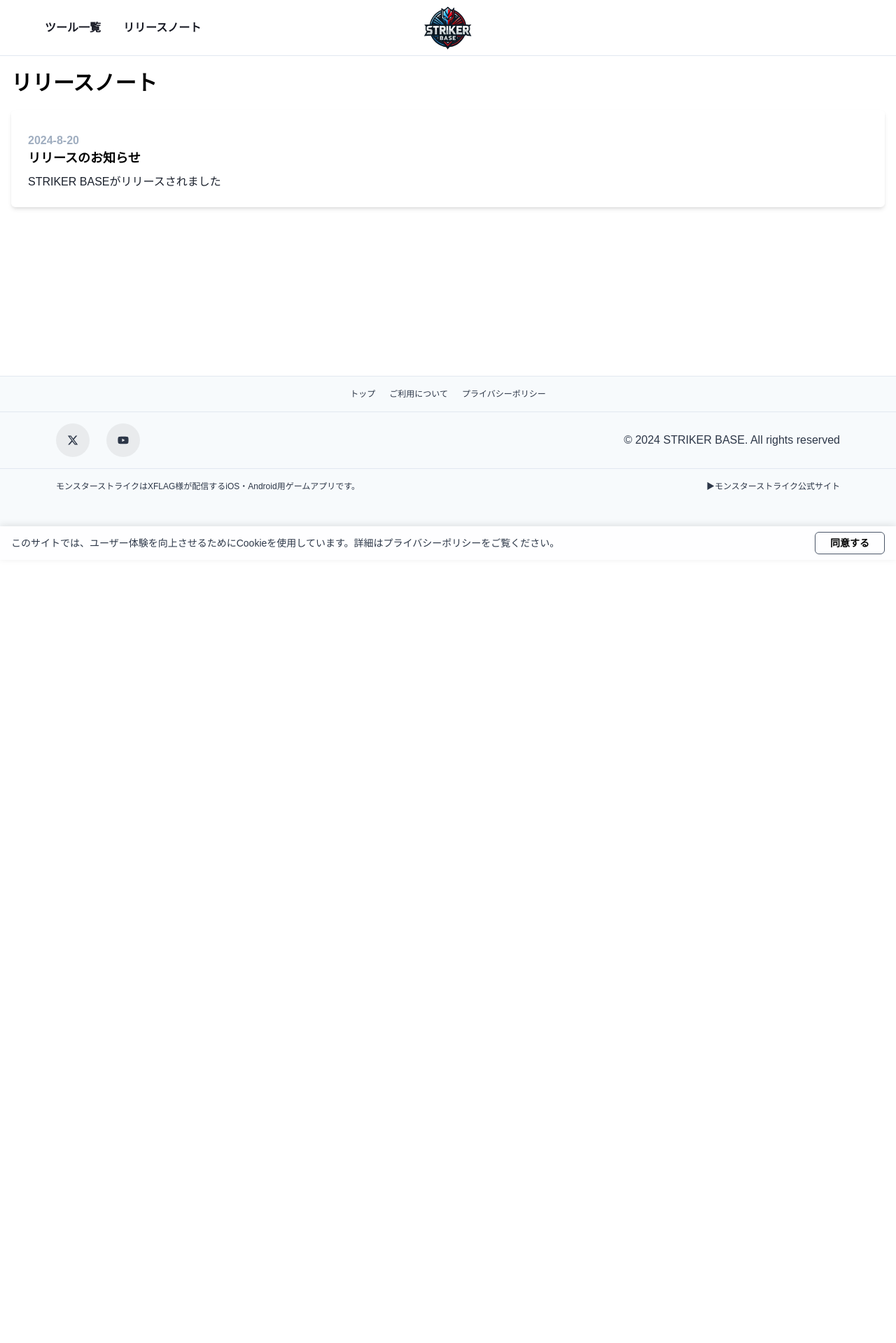
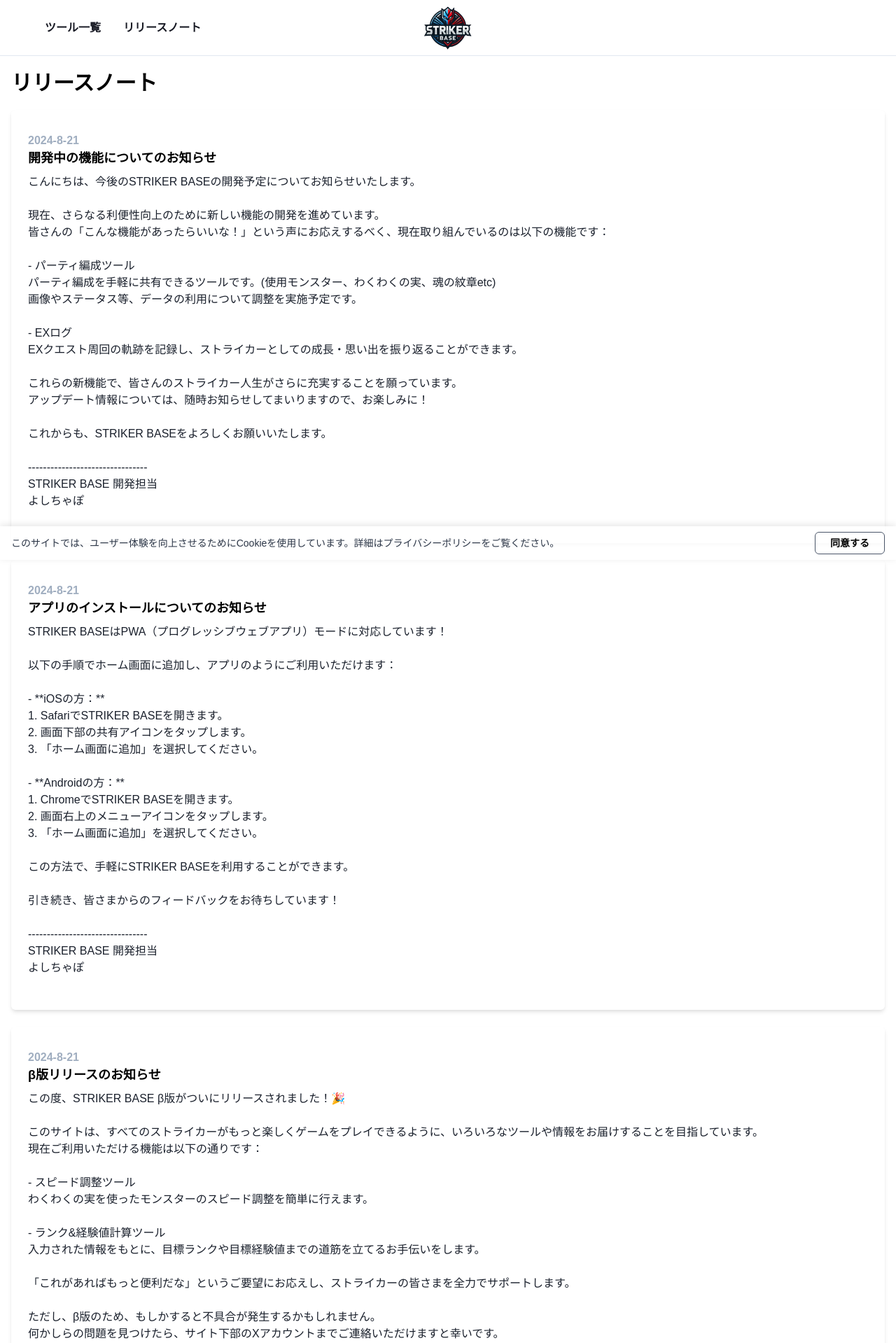
Before and after one commit to isChamPolar/striker-base, a React (Vite) app: page /release-notes in a window 1280 px wide. Shown: the top 1919 px of the page at 70% size. Before the commit the page ends 800 px from the top, so only its background shows below. Built offline with nearby package versions, Linux system fonts and the light colour scheme.

Commit message:
リリース

```diff
--- a/index.html
+++ b/index.html
@@ -35,6 +35,8 @@
       gtag('config', 'G-5HDV0C0KD0');
     </script>
     <!-- End Google Analytics -->
+    <script async src="https://pagead2.googlesyndication.com/pagead/js/adsbygoogle.js?client=ca-pub-1930471475519673"
+    crossorigin="anonymous"></script>
   </head>
   <body>
     <div id="root"></div>
--- a/src/constants/releaseNotes.tsx
+++ b/src/constants/releaseNotes.tsx
@@ -1,7 +1,80 @@
+export const getReleaseNotes = () => {
+  return [...releaseNotes].reverse();
+}
+
 export const releaseNotes = [
   {
-    date: '2024-8-20',
-    title: 'リリースのお知らせ',
-    content: 'STRIKER BASEがリリースされました',
+    date: '2024-8-21',
+    title: 'β版リリースのお知らせ',
+    content: `この度、STRIKER BASE β版がついにリリースされました！🎉
+
+このサイトは、すべてのストライカーがもっと楽しくゲームをプレイできるように、いろいろなツールや情報をお届けすることを目指しています。
+現在ご利用いただける機能は以下の通りです：
+
+- スピード調整ツール
+わくわくの実を使ったモンスターのスピード調整を簡単に行えます。
+
+- ランク&経験値計算ツール
+入力された情報をもとに、目標ランクや目標経験値までの道筋を立てるお手伝いをします。
+
+「これがあればもっと便利だな」というご要望にお応えし、ストライカーの皆さまを全力でサポートします。
+
+ただし、β版のため、もしかすると不具合が発生するかもしれません。
+何かしらの問題を見つけたら、サイト下部のXアカウントまでご連絡いただけますと幸いです。
+皆さまからのフィードバックを心よりお待ちしています。
+
+これからも、STRIKER BASEをよろしくお願いいたします。
+
+--------------------------------
+STRIKER BASE 開発担当
+よしちゃぽ
+
+`,
+  },
+  {
+    date: '2024-8-21',
+    title: 'アプリのインストールについてのお知らせ',
+    content: `STRIKER BASEはPWA（プログレッシブウェブアプリ）モードに対応しています！\n\n以下の手順でホーム画面に追加し、アプリのようにご利用いただけます：
+
+- **iOSの方：**\n  1. SafariでSTRIKER BASEを開きます。\n  2. 画面下部の共有アイコンをタップします。\n  3. 「ホーム画面に追加」を選択してください。
+
+- **Androidの方：**\n  1. ChromeでSTRIKER BASEを開きます。\n  2. 画面右上のメニューアイコンをタップします。\n  3. 「ホーム画面に追加」を選択してください。
+
+この方法で、手軽にSTRIKER BASEを利用することができます。
+
+引き続き、皆さまからのフィードバックをお待ちしています！
+
+--------------------------------
+STRIKER BASE 開発担当
+よしちゃぽ
+
+`,
+
+  },
+  {
+    date: '2024-8-21',
+    title: '開発中の機能についてのお知らせ',
+    content: `こんにちは、今後のSTRIKER BASEの開発予定についてお知らせいたします。
+
+現在、さらなる利便性向上のために新しい機能の開発を進めています。
+皆さんの「こんな機能があったらいいな！」という声にお応えするべく、現在取り組んでいるのは以下の機能です：
+
+- パーティ編成ツール
+パーティ編成を手軽に共有できるツールです。(使用モンスター、わくわくの実、魂の紋章etc)
+画像やステータス等、データの利用について調整を実施予定です。
+
+- EXログ
+EXクエスト周回の軌跡を記録し、ストライカーとしての成長・思い出を振り返ることができます。
+
+これらの新機能で、皆さんのストライカー人生がさらに充実することを願っています。
+アップデート情報については、随時お知らせしてまいりますので、お楽しみに！
+
+これからも、STRIKER BASEをよろしくお願いいたします。
+
+--------------------------------
+STRIKER BASE 開発担当
+よしちゃぽ
+
+`,
   },
 ];
--- a/src/pages/HomePage.tsx
+++ b/src/pages/HomePage.tsx
@@ -1,7 +1,7 @@
 import { Box, Heading, Stack, Text, Avatar, Flex, VStack, Link } from '@chakra-ui/react';
 import { XTwitterButton, YouTubeButton } from '../components/SocialButton';
 import React from 'react';
-import { releaseNotes } from '../constants/releaseNotes';
+import { getReleaseNotes } from '../constants/releaseNotes';
 
 const HomePage = () => {
   return (
@@ -70,10 +70,10 @@
           textAlign={'center'}
           py={6}
         >
-          <Text fontSize={{ base: 'lg', md: '2xl' }} textAlign={'center'} maxW={'3xl'} lineHeight={{ base: '170%', md: '160%' }}>
-            このサイトは、人気ゲームアプリ「モンスターストライク」を愛する全てのストライカーのために
+          <Text fontSize={{ base: 'lg', md: '2xl' }} textAlign={'center'} maxW={'4xl'} lineHeight={{ base: '170%', md: '160%' }}>
+            STRIKER BASEは、人気ゲームアプリ「モンスターストライク」を愛する全てのストライカーのために
             <br />
-            便利なツールや攻略情報を提供するサイトです。
+            便利なツールや攻略情報を提供いたします。
             <br />
             「こういったツールが欲しかった」
             「こんな情報が知りたかった」
@@ -102,7 +102,7 @@
             リリースノート
           </Heading>
           <VStack align={'start'} spacing={4} w={'full'}>
-            {releaseNotes.slice(0, 3).map((note, index) => (
+            {getReleaseNotes().slice(0, 3).map((note, index) => (
               <Box
                 key={index}
                 p={4}
--- a/src/pages/ReleaseNotesPage.tsx
+++ b/src/pages/ReleaseNotesPage.tsx
@@ -1,6 +1,7 @@
 import { Box, Heading, Stack, Text, VStack } from '@chakra-ui/react';
-import React from 'react';
-import { releaseNotes } from '../constants/releaseNotes';
+import React, { useEffect, useRef } from 'react';
+import { useLocation } from 'react-router-dom';
+import { getReleaseNotes } from '../constants/releaseNotes';
 
 // 改行コードを <br /> タグに変換する関数
 const formatContentWithBreaks = (content) => {
@@ -13,6 +14,24 @@
 };
 
 const ReleaseNotesPage = () => {
+  const location = useLocation();
+  const releaseNoteRefs = useRef([]);
+
+  useEffect(() => {
+    const queryParams = new URLSearchParams(location.search);
+    const title = queryParams.get('title');
+
+    if (title) {
+      const noteIndex = getReleaseNotes().findIndex(
+        (note) => note.title === title
+      );
+
+      if (noteIndex !== -1 && releaseNoteRefs.current[noteIndex]) {
+        releaseNoteRefs.current[noteIndex].scrollIntoView({ behavior: 'smooth' });
+      }
+    }
+  }, [location]);
+
   return (
     <Box p={4}>
       <Heading
@@ -24,7 +43,7 @@
         リリースノート
       </Heading>
       <VStack align={'start'} spacing={6}>
-        {releaseNotes.map((note, index) => (
+        {getReleaseNotes().map((note, index) => (
           <Box
             key={index}
             p={6}
@@ -32,6 +51,7 @@
             borderRadius={'md'}
             boxShadow={'md'} // カードの影を追加
             w={'full'}
+            ref={(el) => (releaseNoteRefs.current[index] = el)}
           >
             <Text fontSize={'md'} fontWeight={600} color={'gray.400'} mt={2}>
               {note.date}
```
